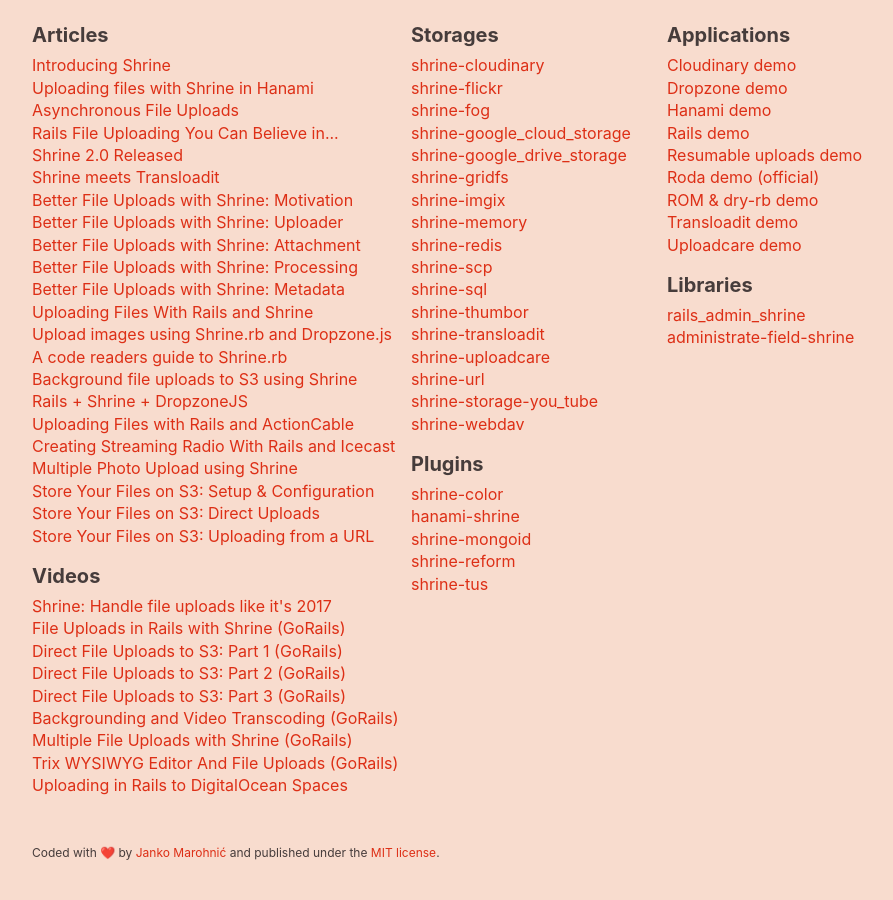
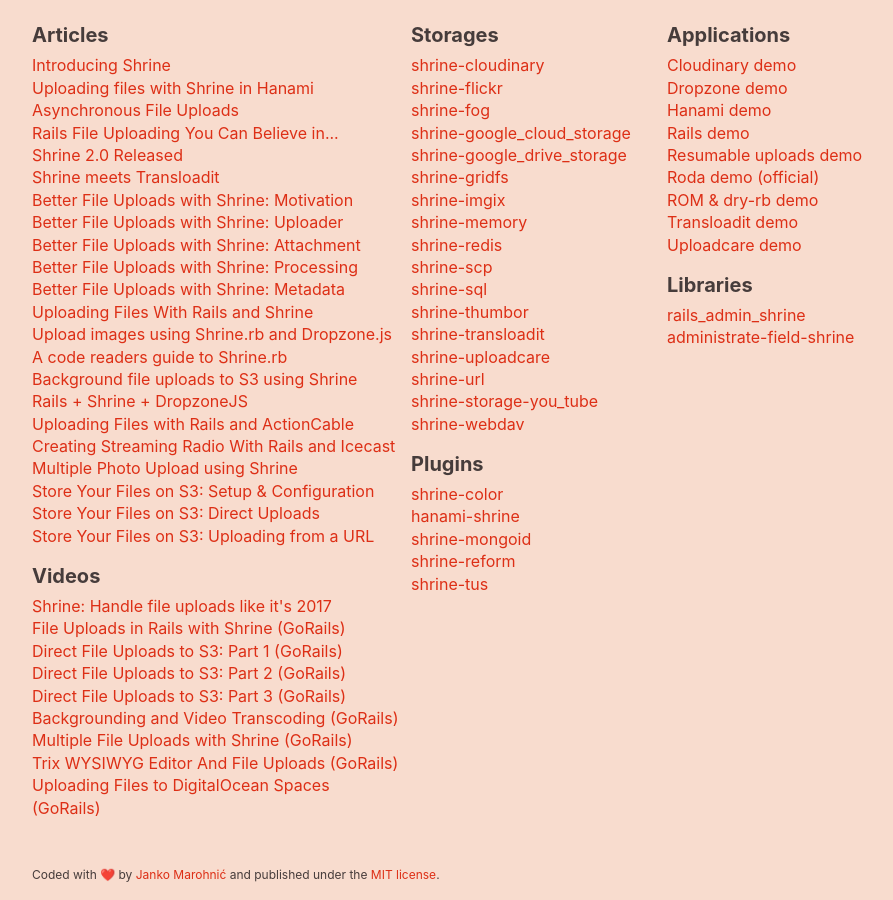
Before and after one commit to avinashcodeer/Romenics, a Jekyll site: the page built from www/index.html, in a window 1280 px wide and 900 px high, scrolled down 2044 px. Shown: the whole window, without its empty margins (106-999 px from the left). Built offline with Jekyll 4.4.1, drawn with Linux system fonts in a browser that asks for light colours; emoji names are drawn with the system emoji font; before the commit the page ends 2921 px from its top, so only the background shows below that.

Commit message:
Correct the DigitalOcean Spaces screencast title

```diff
--- a/www/_data/external.yml
+++ b/www/_data/external.yml
@@ -96,7 +96,7 @@
         name: "Trix WYSIWYG Editor And File Uploads (GoRails)"
         url: https://gorails.com/episodes/trix-editor?autoplay=1
       -
-        name: "Uploading in Rails to DigitalOcean Spaces"
+        name: "Uploading Files to DigitalOcean Spaces (GoRails)"
         url: https://gorails.com/episodes/digital-ocean-spaces-with-rails?autoplay=1
 -
   -
```
